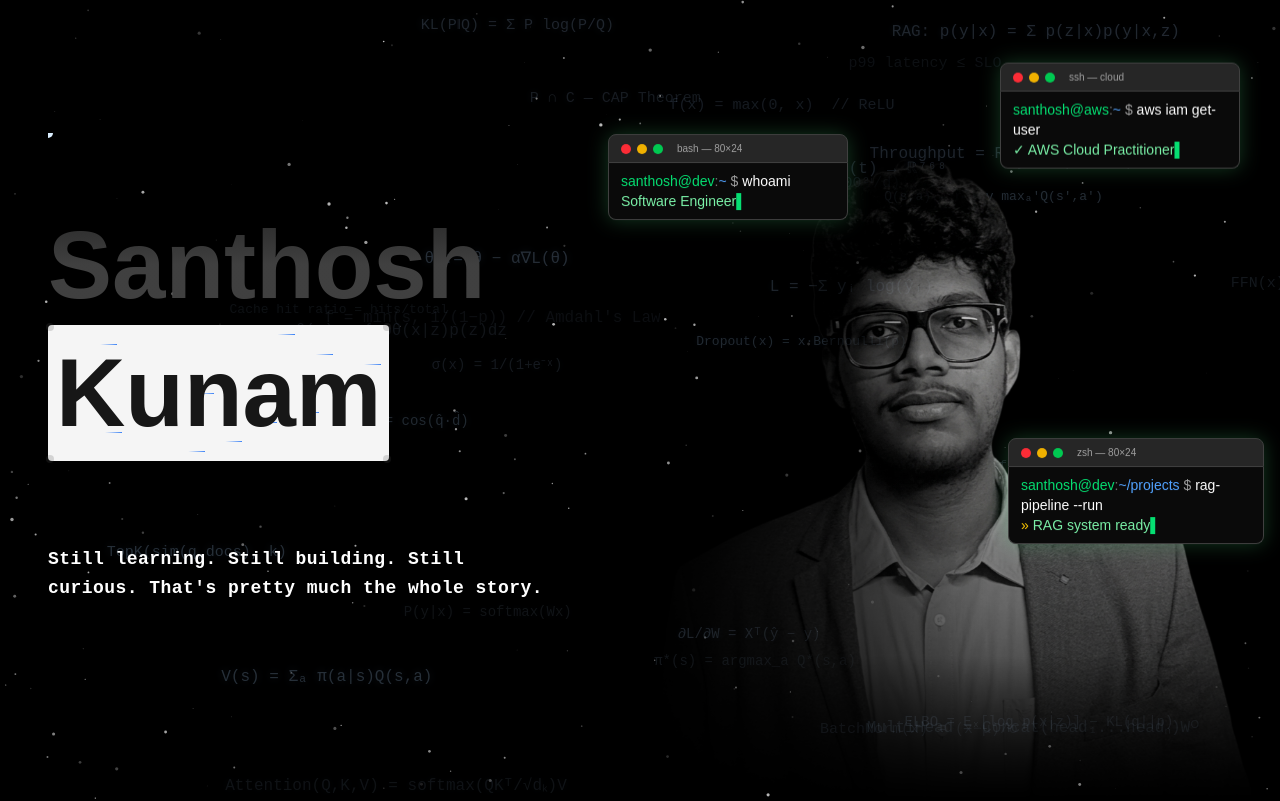
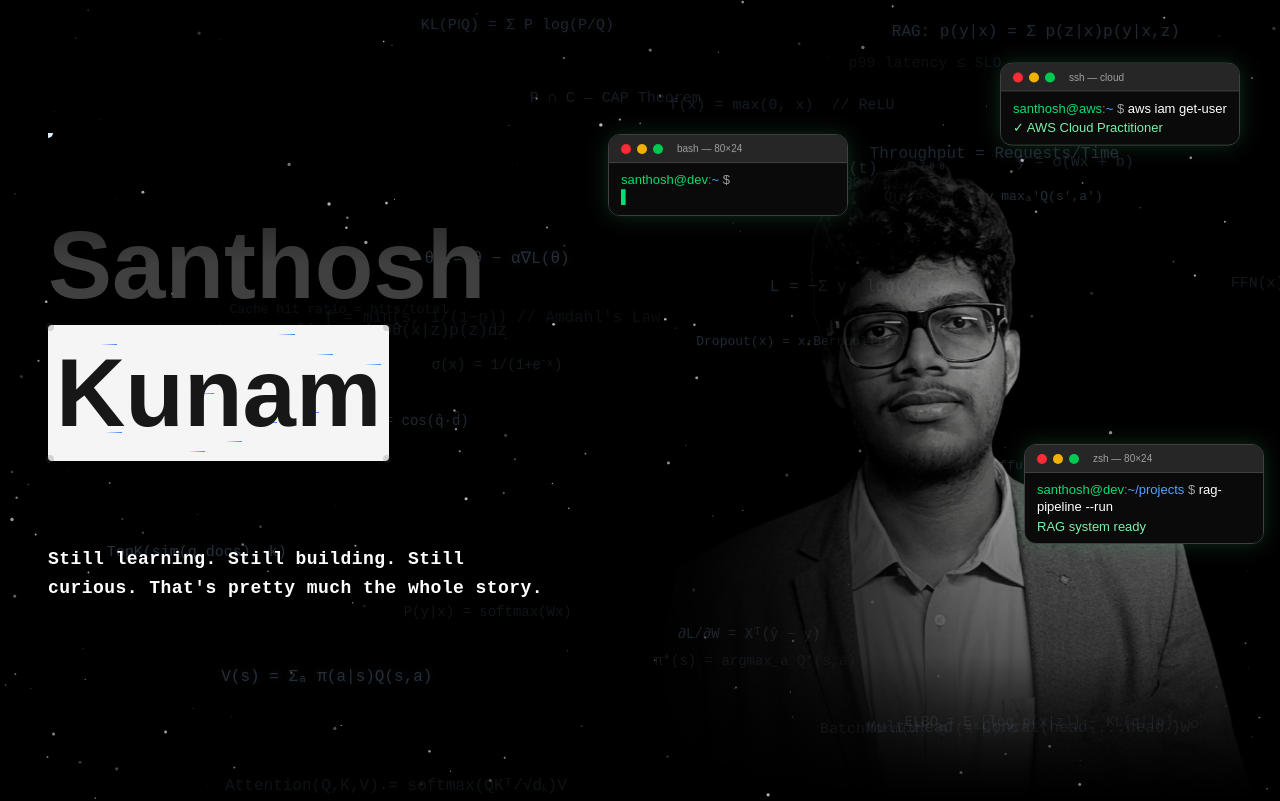
Before and after one commit to Santhosh-dev-lab/Story, a Next.js app: page / in a window 1280 px wide. Shown: the top 801 px of the page. Built offline with nearby package versions, Linux system fonts and the light colour scheme.

Commit message:
Live terminal effect added

```diff
--- a/src/app/page.tsx
+++ b/src/app/page.tsx
@@ -8,6 +8,7 @@ import { Cover } from "@/components/ui/cover";
 import { SpaceBackground } from "@/components/ui/space-background";
 import { MaskContainer } from "@/components/ui/svg-mask-effect";
 import { EncryptedText } from "@/components/ui/encrypted-text";
+import { TerminalBadge } from "@/components/ui/terminal-badge";
 import Image from "next/image";
 
 const FloatingInterests = () => {
@@ -171,78 +172,45 @@ export default function Home() {
           <motion.div
             animate={{ y: [0, -10, 0] }}
             transition={{ repeat: Infinity, duration: 4, ease: "easeInOut" }}
-            className="hidden sm:block absolute top-[18%] left-0 md:left-[-5%] z-30 w-52 md:w-60"
-            style={{ filter: "drop-shadow(0 0 10px rgba(74,222,128,0.25))" }}
+            className="hidden sm:block absolute top-[18%] left-0 md:left-[-5%] z-30"
           >
-            {/* Title bar */}
-            <div className="flex items-center gap-1.5 bg-neutral-800 px-3 py-1.5 rounded-t-lg border border-neutral-700">
-              <span className="w-2.5 h-2.5 rounded-full bg-red-500"></span>
-              <span className="w-2.5 h-2.5 rounded-full bg-yellow-500"></span>
-              <span className="w-2.5 h-2.5 rounded-full bg-green-500"></span>
-              <span className="ml-2 text-neutral-400 text-[10px] font-mono">bash — 80×24</span>
-            </div>
-            {/* Body */}
-            <div className="bg-neutral-950 border border-t-0 border-neutral-700 rounded-b-lg px-3 py-2 font-mono text-xs md:text-sm">
-              <span className="text-green-400">santhosh@dev</span>
-              <span className="text-neutral-500">:</span>
-              <span className="text-blue-400">~</span>
-              <span className="text-neutral-400"> $ </span>
-              <span className="text-white">whoami</span>
-              <br />
-              <span className="text-green-300">Software Engineer</span>
-              <span className="animate-pulse text-green-400">▌</span>
-            </div>
+            <TerminalBadge
+              sessionLabel="bash — 80×24"
+              prompt="santhosh@dev:~"
+              command="whoami"
+              output="Software Engineer"
+              delay={500}
+            />
           </motion.div>
 
-          {/* Terminal Badge 2 – git log */}
+          {/* Terminal Badge 2 – RAG */}
           <motion.div
             animate={{ y: [0, 12, 0] }}
             transition={{ repeat: Infinity, duration: 5, ease: "easeInOut", delay: 1 }}
-            className="hidden sm:block absolute bottom-[32%] right-0 md:right-4 z-30 w-56 md:w-64"
-            style={{ filter: "drop-shadow(0 0 10px rgba(74,222,128,0.25))" }}
+            className="hidden sm:block absolute bottom-[32%] right-0 md:right-4 z-30"
           >
-            <div className="flex items-center gap-1.5 bg-neutral-800 px-3 py-1.5 rounded-t-lg border border-neutral-700">
-              <span className="w-2.5 h-2.5 rounded-full bg-red-500"></span>
-              <span className="w-2.5 h-2.5 rounded-full bg-yellow-500"></span>
-              <span className="w-2.5 h-2.5 rounded-full bg-green-500"></span>
-              <span className="ml-2 text-neutral-400 text-[10px] font-mono">zsh — 80×24</span>
-            </div>
-            <div className="bg-neutral-950 border border-t-0 border-neutral-700 rounded-b-lg px-3 py-2 font-mono text-xs md:text-sm">
-              <span className="text-green-400">santhosh@dev</span>
-              <span className="text-neutral-500">:</span>
-              <span className="text-blue-400">~/projects</span>
-              <span className="text-neutral-400"> $ </span>
-              <span className="text-white">rag-pipeline --run</span>
-              <br />
-              <span className="text-yellow-400">» </span>
-              <span className="text-green-300">RAG system ready</span>
-              <span className="animate-pulse text-green-400">▌</span>
-            </div>
+            <TerminalBadge
+              sessionLabel="zsh — 80×24"
+              prompt="santhosh@dev:~/projects"
+              command="rag-pipeline --run"
+              output="RAG system ready"
+              delay={1200}
+            />
           </motion.div>
 
-          {/* Terminal Badge 3 – cloud deploy */}
+          {/* Terminal Badge 3 – AWS */}
           <motion.div
             animate={{ y: [0, -12, 0] }}
             transition={{ repeat: Infinity, duration: 4.5, ease: "easeInOut", delay: 2 }}
-            className="hidden sm:block absolute top-[8%] right-2 md:right-10 z-30 w-52 md:w-60"
-            style={{ filter: "drop-shadow(0 0 10px rgba(74,222,128,0.25))" }}
+            className="hidden sm:block absolute top-[8%] right-2 md:right-10 z-30"
           >
-            <div className="flex items-center gap-1.5 bg-neutral-800 px-3 py-1.5 rounded-t-lg border border-neutral-700">
-              <span className="w-2.5 h-2.5 rounded-full bg-red-500"></span>
-              <span className="w-2.5 h-2.5 rounded-full bg-yellow-500"></span>
-              <span className="w-2.5 h-2.5 rounded-full bg-green-500"></span>
-              <span className="ml-2 text-neutral-400 text-[10px] font-mono">ssh — cloud</span>
-            </div>
-            <div className="bg-neutral-950 border border-t-0 border-neutral-700 rounded-b-lg px-3 py-2 font-mono text-xs md:text-sm">
-              <span className="text-green-400">santhosh@aws</span>
-              <span className="text-neutral-500">:</span>
-              <span className="text-blue-400">~</span>
-              <span className="text-neutral-400"> $ </span>
-              <span className="text-white">aws iam get-user</span>
-              <br />
-              <span className="text-green-300">✓ AWS Cloud Practitioner</span>
-              <span className="animate-pulse text-green-400">▌</span>
-            </div>
+            <TerminalBadge
+              sessionLabel="ssh — cloud"
+              prompt="santhosh@aws:~"
+              command="aws iam get-user"
+              output="✓ AWS Cloud Practitioner"
+              delay={2000}
+            />
           </motion.div>
         </motion.div>
       </SpaceBackground>
--- /dev/null
+++ b/src/components/ui/terminal-badge.tsx
@@ -0,0 +1,129 @@
+"use client";
+import { useEffect, useState } from "react";
+import { motion } from "framer-motion";
+
+interface TerminalBadgeProps {
+  sessionLabel: string;
+  prompt: string; // e.g. "santhosh@dev:~"
+  command: string;
+  output: string;
+  delay?: number; // initial delay before typing starts (ms)
+  className?: string;
+}
+
+export function TerminalBadge({
+  sessionLabel,
+  prompt,
+  command,
+  output,
+  delay = 0,
+  className = "",
+}: TerminalBadgeProps) {
+  const [displayedCmd, setDisplayedCmd] = useState("");
+  const [displayedOutput, setDisplayedOutput] = useState("");
+  const [phase, setPhase] = useState<"idle" | "typing" | "output" | "done">("idle");
+
+  const startSequence = () => {
+    setDisplayedCmd("");
+    setDisplayedOutput("");
+    setPhase("idle");
+
+    const startTimeout = setTimeout(() => {
+      setPhase("typing");
+    }, delay);
+
+    return startTimeout;
+  };
+
+  useEffect(() => {
+    const t = startSequence();
+    return () => clearTimeout(t);
+  }, []);
+
+  // Type the command
+  useEffect(() => {
+    if (phase !== "typing") return;
+    if (displayedCmd.length < command.length) {
+      const t = setTimeout(() => {
+        setDisplayedCmd(command.slice(0, displayedCmd.length + 1));
+      }, 60 + Math.random() * 40);
+      return () => clearTimeout(t);
+    } else {
+      // Done typing command → show output after a short pause
+      const t = setTimeout(() => setPhase("output"), 400);
+      return () => clearTimeout(t);
+    }
+  }, [phase, displayedCmd, command]);
+
+  // Type the output
+  useEffect(() => {
+    if (phase !== "output") return;
+    if (displayedOutput.length < output.length) {
+      const t = setTimeout(() => {
+        setDisplayedOutput(output.slice(0, displayedOutput.length + 1));
+      }, 40 + Math.random() * 30);
+      return () => clearTimeout(t);
+    } else {
+      // Done → loop after pause
+      const t = setTimeout(() => {
+        startSequence();
+      }, 3500);
+      return () => clearTimeout(t);
+    }
+  }, [phase, displayedOutput, output]);
+
+  // Parse the prompt into colored parts: "user@host:path"
+  const atIdx = prompt.indexOf("@");
+  const colonIdx = prompt.indexOf(":");
+  const user = prompt.slice(0, atIdx + 1);     // "santhosh@"... wait, let's do user@host and path
+  const userHost = prompt.slice(0, colonIdx);   // "santhosh@dev"
+  const path = prompt.slice(colonIdx + 1);      // "~" or "~/projects"
+
+  return (
+    <motion.div
+      className={`w-52 md:w-60 rounded-xl overflow-hidden border border-neutral-700 ${className}`}
+      style={{ filter: "drop-shadow(0 0 10px rgba(74,222,128,0.2))" }}
+    >
+      {/* Title bar */}
+      <div className="flex items-center gap-1.5 bg-neutral-800 px-3 py-1.5 border-b border-neutral-700">
+        <span className="w-2.5 h-2.5 rounded-full bg-red-500" />
+        <span className="w-2.5 h-2.5 rounded-full bg-yellow-500" />
+        <span className="w-2.5 h-2.5 rounded-full bg-green-500" />
+        <span className="ml-2 text-neutral-400 text-[10px] font-mono">{sessionLabel}</span>
+      </div>
+
+      {/* Body */}
+      <div className="bg-neutral-950 px-3 py-2 font-mono text-xs md:text-[13px] min-h-[52px]">
+        {/* Prompt line */}
+        <div>
+          <span className="text-green-400">{userHost}</span>
+          <span className="text-neutral-500">:</span>
+          <span className="text-blue-400">{path}</span>
+          <span className="text-neutral-400"> $ </span>
+          <span className="text-white">{displayedCmd}</span>
+          {phase === "typing" && (
+            <span className="animate-pulse text-green-400">▌</span>
+          )}
+        </div>
+
+        {/* Output line */}
+        {displayedOutput.length > 0 && (
+          <div className="mt-0.5">
+            <span className="text-green-300">{displayedOutput}</span>
+            {phase === "output" && displayedOutput.length < output.length && (
+              <span className="animate-pulse text-green-400">▌</span>
+            )}
+            {phase === "done" && (
+              <span className="animate-pulse text-green-400">▌</span>
+            )}
+          </div>
+        )}
+
+        {/* Idle blinking cursor when done */}
+        {phase === "idle" && (
+          <span className="animate-pulse text-green-400">▌</span>
+        )}
+      </div>
+    </motion.div>
+  );
+}
```
